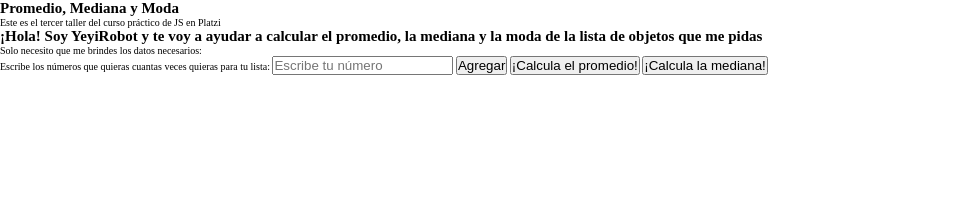
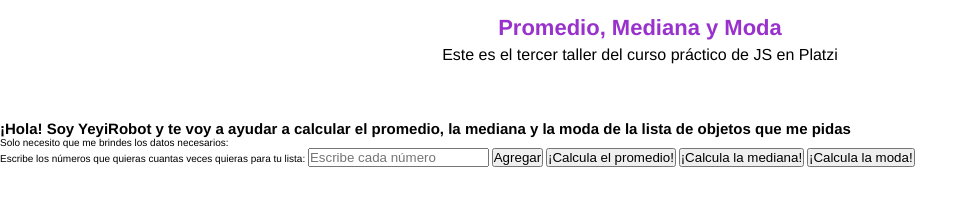
Before and after one commit to DiegoMacias45007/cursoPracticoJS, a plain HTML site: page Promedio/index.html in a window 1280 px wide. Shown: the whole page, without its empty margins (0-978 px from the left). Drawn offline with Linux system fonts and the light colour scheme.

Commit message:
Se terminó el js de la moda y se comenzó el CSS

```diff
--- a/Promedio/index.html
+++ b/Promedio/index.html
@@ -11,26 +11,27 @@
 </head>
 <body>
     <header>
-        <section>
-            <h1>Promedio, Mediana y Moda</h1>
-            <p>Este es el tercer taller del curso práctico de JS en Platzi</p>
+        <section class="header-container">
+            <h1 class="header--title">Promedio, Mediana y Moda</h1>
+            <p class="header--subtitle">Este es el tercer taller del curso práctico de JS en Platzi</p>
         </section>
     </header>
     <main>
-        <section>
-            <h2>¡Hola! Soy YeyiRobot y te voy a ayudar a calcular el promedio, la mediana y la moda de la lista de objetos que me pidas</h2>
-            <p>Solo necesito que me brindes los datos necesarios:</p>
+        <section class="main-container">
+            <h2 class="main--title">¡Hola! Soy YeyiRobot y te voy a ayudar a calcular el promedio, la mediana y la moda de la lista de objetos que me pidas</h2>
+            <p class="main--body">Solo necesito que me brindes los datos necesarios:</p>
         </section>
-        <form action="#">
-            <label for="itemArray">Escribe los números que quieras cuantas veces quieras para tu lista:</label>
-            <input type="number" name="Número" id="itemArray" placeholder="Escribe tu número">
-            <button type="button" onclick="addNumberToArray()" id="arrayButton">Agregar</button>
+        <form action="#" class="form-container">
+            <label class="input--label" for="itemArray">Escribe los números que quieras cuantas veces quieras para tu lista:</label>
+            <input class="input--field" type="number" name="Número" id="itemArray" placeholder="Escribe cada número">
+            <button type="button" class="secondary-button" onclick="addNumberToArray()" id="arrayButton">Agregar</button>
 
             <button type="button" class="primary-button" onclick="mean()">¡Calcula el promedio!</button>
             <button type="button" class="primary-button" onclick="median()">¡Calcula la mediana!</button>
-            <p id="meanResult"></p>
-            <p id="medianResult"></p>
-            <p id="modeResult"></p>
+            <button type="button" class="primary-button" onclick="mode()">¡Calcula la moda!</button>
+            <p class="form--result" id="meanResult"></p>
+            <p class="form--result" id="medianResult"></p>
+            <p class="form--result" id="modeResult"></p>
         </form>
     </main>
     <script src="./js/index.js"></script>
--- a/Promedio/js/index.js
+++ b/Promedio/js/index.js
@@ -13,9 +13,14 @@ let result;
 
 function addNumberToArray(){
     x = parseInt(itemArray.value);
-    list.push(x);
-    itemArray.value = null;
-    return;
+    if(isNaN(x)){
+        alert("¡Escribe un número válido!")
+        return;
+    }else{
+        list.push(x);
+        itemArray.value = null;
+        return;
+    }
 }
 
 function mean(){
@@ -44,5 +49,19 @@ function median(){
 }
 
 function mode(){
-
+    const listCount = {};
+    list.map(
+        function(element){
+            if (listCount[element]){
+                listCount[element] += 1;
+            }else{
+                listCount[element] = 1;
+            }
+        }
+    )
+    const array = Object.entries(listCount).sort((a , b) => a[1] - b[1]);
+    result = array[array.length - 1];
+    console.log(result);
+    modeResult.innerHTML = "La moda de tu lista es: " + result[0] + " que apareció " + result[1] + " veces";
+    return;
 }
--- a/Promedio/styles/style.css
+++ b/Promedio/styles/style.css
@@ -6,4 +6,28 @@
 
 html{
     font-size: 62.5%;
+    font-family:'Franklin Gothic Medium', 'Arial Narrow', Arial, sans-serif;
 }
+
+.header-container{
+    padding: 18px;
+    display: flex;
+    flex-direction: column;
+    align-items: center;
+    width: 100%;
+    min-width: 320px;
+    height: 15vh;
+}
+
+.header--title{
+    margin-block-end: 8px;
+    font-size: 2.2rem;
+    font-weight: bold;
+    line-height: 2rem;
+    color: darkorchid;
+}
+
+.header--subtitle{
+    font-size: 1.6rem;
+    text-align: center;
+}
```
